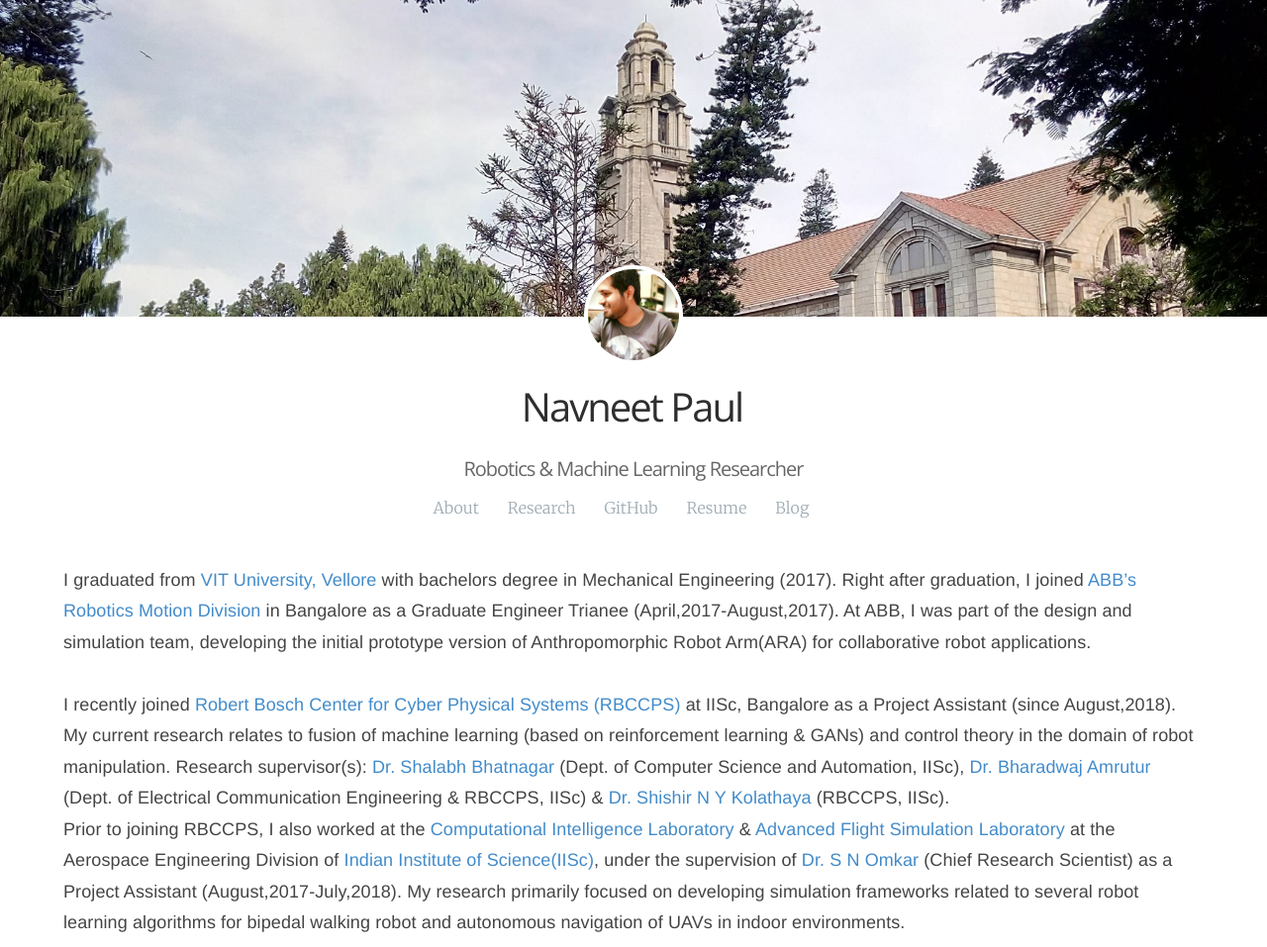
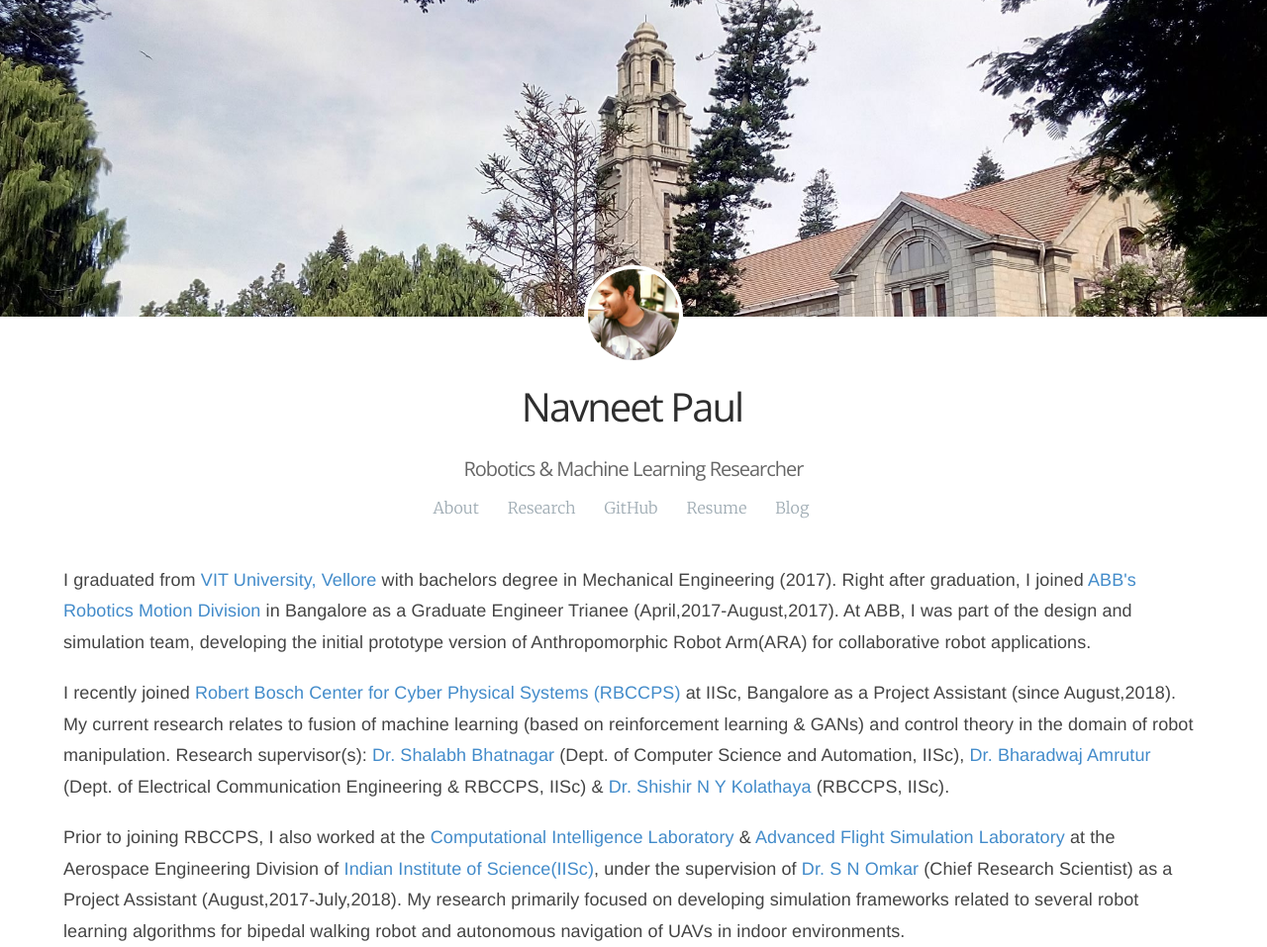
Before and after one commit to navuboy/navuboy.github.io, a Jekyll site: the page built from index.html, in a window 1280 px wide. Shown: the whole page at 99% size. Built offline with Jekyll 4.4.1, drawn with Linux system fonts in a browser that asks for light colours; some web fonts are replaced.

Commit message:
my new website

```diff
--- a/_includes/main.md
+++ b/_includes/main.md
@@ -1,12 +1,9 @@
-I graduated from <a href="http://www.vit.ac.in/" class="md-link">VIT University, Vellore</a> with bachelors degree in Mechanical Engineering (2017). Right after graduation, I joined <a href="https://new.abb.com/products/robotics" class="md-link">ABB's Robotics Motion Division</a> in Bangalore as a Graduate Engineer Trianee (April,2017-August,2017). At ABB, I was part of the design and simulation team, developing the initial prototype version of Anthropomorphic Robot Arm(ARA) for collaborative robot applications.
-<br>
+<p class="about-p">
+I graduated from <a href="http://www.vit.ac.in/" class="md-link">VIT University, Vellore</a> with bachelors degree in Mechanical Engineering (2017). Right after graduation, I joined <a href="https://new.abb.com/products/robotics" class="md-link">ABB's Robotics Motion Division</a> in Bangalore as a Graduate Engineer Trianee (April,2017-August,2017). At ABB, I was part of the design and simulation team, developing the initial prototype version of Anthropomorphic Robot Arm(ARA) for collaborative robot applications.</p>
+
+<p class="about-p">
 I recently joined <a href="http://www.rbccps.org/" class="md-link">Robert Bosch Center for Cyber Physical Systems (RBCCPS)</a> at IISc, Bangalore as a Project Assistant (since August,2018). My current research relates to fusion of machine learning (based on reinforcement learning & GANs) and control theory in the domain of robot manipulation. Research supervisor(s): <a href="https://drona.csa.iisc.ac.in/~shalabh/" class="md-link"> Dr. Shalabh Bhatnagar</a> (Dept. of Computer Science and Automation, IISc), <a href="http://www.cense.iisc.ac.in/bharadwaj-amrutur" class="md-link">Dr. Bharadwaj Amrutur</a> (Dept. of Electrical Communication Engineering & RBCCPS, IISc) & <a href="https://shishirny.github.io/" class="md-link">Dr. Shishir N Y Kolathaya</a> (RBCCPS, IISc).
-<br>
-Prior to joining RBCCPS, I also worked at the <a href="https://sites.google.com/site/compintellab/home" class="md-link">Computational Intelligence Laboratory</a> & <a href="https://sites.google.com/site/compintellab/home/uavla" class="md-link">Advanced Flight Simulation Laboratory</a> at the Aerospace Engineering Division of <a href="https://iisc.ac.in/" class="md-link">Indian Institute of Science(IISc)</a>, under the supervision of <a href="http://www.aero.iisc.ernet.in/people/s-n-omkar/" class="md-link">Dr. S N Omkar</a> (Chief Research Scientist) as a Project Assistant (August,2017-July,2018). My research primarily focused on developing simulation frameworks related to several robot learning algorithms for bipedal walking robot and autonomous navigation of UAVs in indoor environments.
-<style>
+</p>
 
-p.site-wrapper {
-	text-align: justify;
-	color: black;
-}
-</style>
+<p class="about-p">
+Prior to joining RBCCPS, I also worked at the <a href="https://sites.google.com/site/compintellab/home" class="md-link">Computational Intelligence Laboratory</a> & <a href="https://sites.google.com/site/compintellab/home/uavla" class="md-link">Advanced Flight Simulation Laboratory</a> at the Aerospace Engineering Division of <a href="https://iisc.ac.in/" class="md-link">Indian Institute of Science(IISc)</a>, under the supervision of <a href="http://www.aero.iisc.ernet.in/people/s-n-omkar/" class="md-link">Dr. S N Omkar</a> (Chief Research Scientist) as a Project Assistant (August,2017-July,2018). My research primarily focused on developing simulation frameworks related to several robot learning algorithms for bipedal walking robot and autonomous navigation of UAVs in indoor environments.</p>
```
